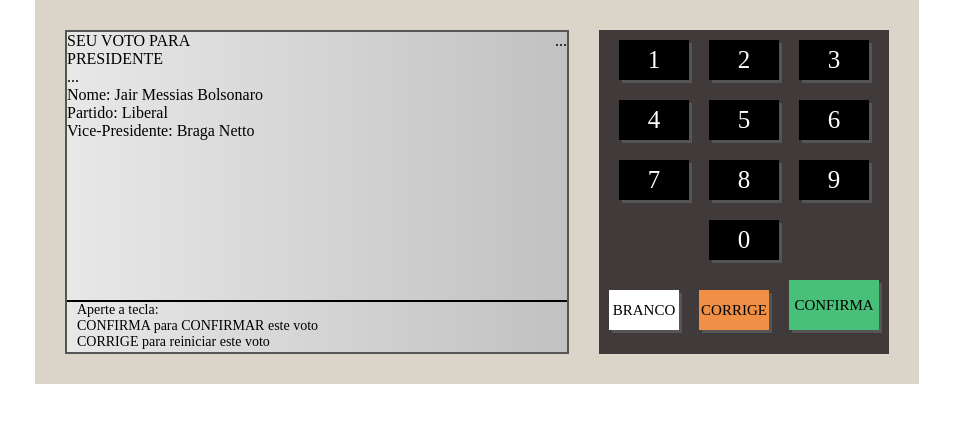
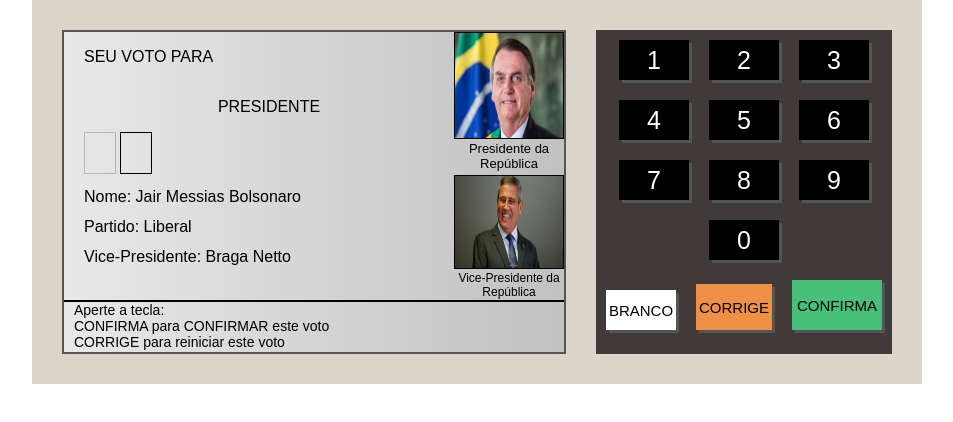
Before and after one commit to diegofmsantos/projeto-urna_eletronica-b7web, a plain HTML site: page index.html in a window 1280 px wide. Shown: the whole page, without its empty margins (163-1116 px from the left). Drawn offline with Linux system fonts and the light colour scheme.

Commit message:
finalizando interface

```diff
--- a/etapas.js
+++ b/etapas.js
@@ -22,27 +22,27 @@ let etapas = [
         ]
     },
     {
-        titulo: 'PREFEITO',
+        titulo: 'PRESIDENTE',
         numeros: 2,
         candidatos: [
             {
-                numero: '99',
-                nome: 'Ciclano',
-                partido: 'ABC',
-                vice: 'Cic',
+                numero: '22',
+                nome: 'Jair Messias Bolsonaro',
+                partido: 'Partido Liberal',
+                vice: 'Braga Netto',
                 fotos:[
-                    {url:'99.jpg', legenda: 'Prefeito'},
-                    {url:'99_2.jpg', legenda: 'Vice-Prefeito', small: true}
+                    {url:'images/bolsonaro.jpg', legenda: 'Presidente'},
+                    {url:'images/Braga-Netto.png', legenda: 'Vice-Presidente', small: true}
                 ]
             },
             {
-                numero: '84',
-                nome: 'Zulano',
-                partido: 'QWERTY',
-                vice: 'Zul',
+                numero: '66',
+                nome: 'Luladrão',
+                partido: 'MTST',
+                vice: 'Xandao',
                 fotos:[
-                    {url:'84.jpg', legenda: 'Prefeito'},
-                    {url:'84_2.jpg', legenda: 'Vice-Prefeito', small: true}
+                    {url:'lula-ladrao.png', legenda: 'Presidente'},
+                    {url:'xandao.jpg', legenda: 'Vice-Presidente', small: true}
                 ]
             },
         ]
--- a/index.html
+++ b/index.html
@@ -20,18 +20,27 @@
                         <span>
                             PRESIDENTE
                         </span>
+                    </div>
                     <div class="d-1-3">
-                            ...
+                        <div class="numero pisca"></div>
+                        <div class="numero"></div>
                     </div>
                     <div class="d-1-4">
                         Nome: Jair Messias Bolsonaro <br>
                         Partido: Liberal <br>
                         Vice-Presidente: Braga Netto
                     </div>
-                    </div>
+
                 </div>
                 <div class="d-1-right">
-                    ...
+                    <div class="d-1-image">
+                        <img src="images/bolsonaro.jpg" alt="Jair Bolsonaro">
+                        Presidente da República
+                    </div>
+                    <div class="d-1-image peq">
+                        <img src="images/Braga-Netto.png" alt="Jair Bolsonaro">
+                        Vice-Presidente da República
+                    </div>
                 </div>
             </div>
             <div class="d-2">
@@ -66,5 +75,8 @@
             </div>
         </div>
     </div>
+
+    <script src="etapas.js"></script>
+    <script src="script.js"></script>
 </body>
 </html>
--- a/style.css
+++ b/style.css
@@ -1,8 +1,15 @@
+@keyframes pisca {
+    0% { opacity: 0.2;}
+    50% { opacity: 1;}
+    100% { opacity: 0.2;}
+}
+
 body {
     margin: 0;
     display: flex;
     justify-content: center;
     align-items: center;
+    font-family: Arial, Helvetica, sans-serif;
 }
 
 .urna {
@@ -55,6 +62,7 @@ body {
     background-color: #F09046;
     color: #000;
     font-size: 15px;
+    padding: 3px;
 }
 
 .botao-confirma {
@@ -72,10 +80,72 @@ body {
 
 .d-1-left {
     flex: 1;
+    display: flex;
+    flex-direction: column;
+    padding-left: 20px;
 }
 
-.d-2-right {
-    width: 90px;
+.d-1-1 {
+    height: 50px;
+    display: flex;
+    align-items: center;
+}
+
+.d-1-2 {
+    height: 50px;
+    display: flex;
+    justify-content: center;
+    align-items: center;
+}
+
+.d-1-3 {
+    height: 50px;
+}
+
+.numero {
+    display: inline-block;
+    width: 30px;
+    height: 40px;
+    border: 1px solid #000;
+    text-align: center;
+    line-height: 40px;
+    font-size: 25px;
+}
+
+.pisca {
+    animation-name: pisca;
+    animation-duration: 1s;
+    animation-iteration-count: infinite;
+}
+
+.d-1-4 {
+    flex: 1;
+    line-height: 30px;
+}
+
+.d-1-right {
+    width: 110px;
+    display: flex;
+    flex-direction: column;
+    justify-content: flex-start;
+    align-items: flex-start;
+    gap: 36px;
+}
+
+.d-1-image {
+    border: 1px solid #000;
+    text-align: center;
+    background-color: #FFF;
+    font-size: 13px;
+}
+
+.peq {
+    font-size: 12px;
+}
+
+.d-1-image img {
+    width: 100%;
+    height: 100%;
 }
 
 .d-2 {
```
Also changed, not shown: images/38111.jpg (deleted), images/77222.jpg (deleted), images/84.jpg (deleted), images/84_2.jpg (deleted), images/99.jpg (deleted), images/99_2.jpg (deleted), images/Braga-Netto.png (added), images/bolsonaro.jpg (added), images/xandao.jpg (added), 1 other file. Lines whose indentation alone changed are shown as unchanged.
